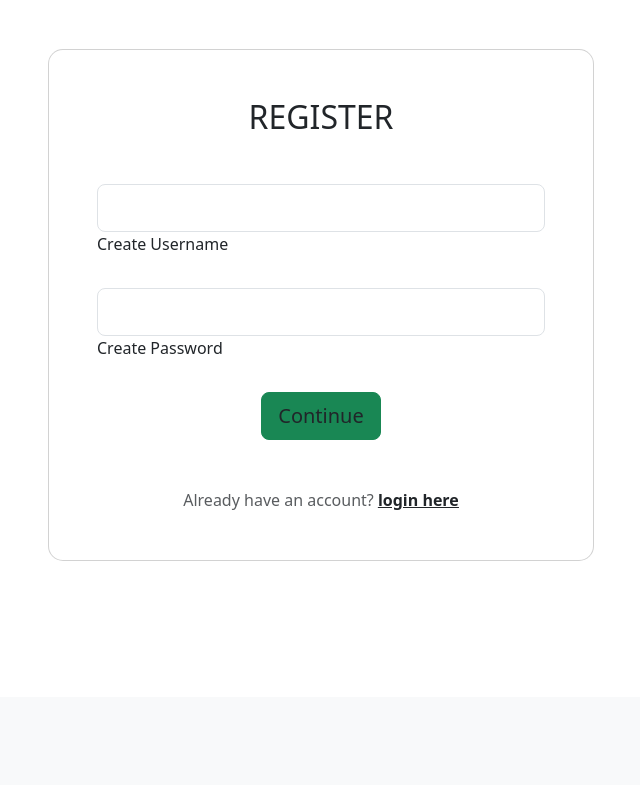
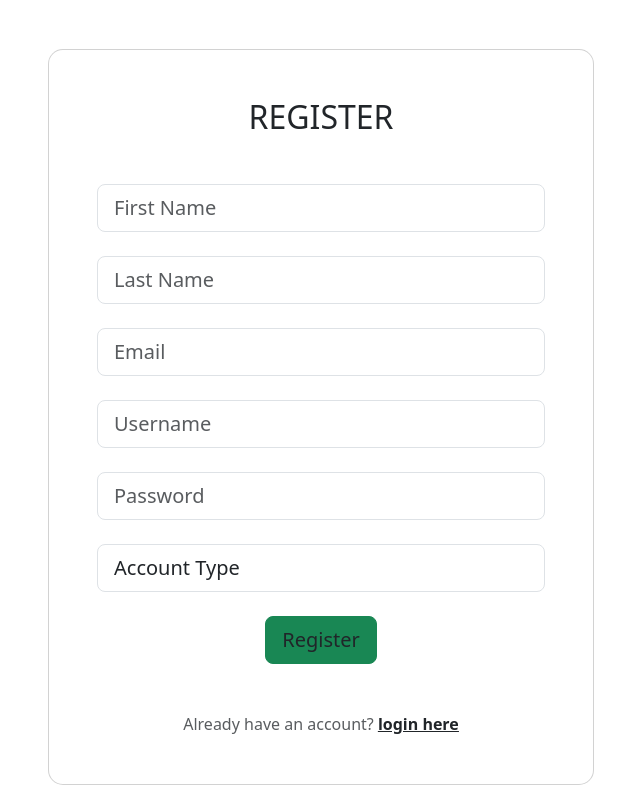
Before and after one commit to DogmaIAmGod/CSET180Final, a Flask app: page /accounts/register in a window 1280 px wide. Shown: the part 207-992 px from the top of the page, without its empty margins (319-959 px from the left). Before the commit the page ends 768 px from the top, so only its background shows below. Run offline with Flask 3, Linux system fonts and the light colour scheme.

Commit message:
register page with links

```diff
--- a/templates/login_page.html
+++ b/templates/login_page.html
@@ -28,8 +28,8 @@
                   class="btn btn-success btn-block btn-lg gradient-custom-4 text-body">Continue</button>
               </div>
 
-              <p class="text-center text-muted mt-5 mb-0">Don't have an account? <a href="#!"
-                  class="fw-bold text-body"><u>Sign up here</u></a></p>
+              <p class="text-center text-muted mt-5 mb-0">Don't have an account? <a href="/accounts/register"
+                  class="fw-bold text-body"><u>Register here</u></a></p>
 
             </form>
 
--- a/templates/register_page.html
+++ b/templates/register_page.html
@@ -12,23 +12,47 @@
             <form>
 
               <div class="form-outline mb-4">
-                <input type="text" id="form3Example1cg" class="form-control form-control-lg" />
-                <label class="form-label" for="form3Example1cg">Create Username</label>
+                <input type="text" id="form3Example2cg" class="form-control form-control-lg" placeholder="First Name" />
+<!--                <label class="form-label" for="form3Example1cg">First Name</label>-->
+              </div>
+
+              <div class="form-outline mb-4">
+                <input type="text" id="form3Example3cg" class="form-control form-control-lg" placeholder="Last Name" />
+<!--                <label class="form-label" for="form3Example1cg">Last Name</label>-->
+              </div>
+
+              <div class="form-outline mb-4">
+                <input type="text" id="form3Example5cg" class="form-control form-control-lg" placeholder="Email" />
+<!--                <label class="form-label" for="form3Example1cg">Email</label>-->
+              </div>
+
+              <div class="form-outline mb-4">
+                <input type="text" id="form3Example1cg" class="form-control form-control-lg" placeholder="Username" />
+<!--                <label class="form-label" for="form3Example1cg">Username</label>-->
               </div>
 
 
               <div class="form-outline mb-4">
-                <input type="password" id="form3Example4cg" class="form-control form-control-lg" />
-                <label class="form-label" for="form3Example4cg">Create Password</label>
+                <input type="password" id="form3Example4cg" class="form-control form-control-lg" placeholder="Password" />
+<!--                <label class="form-label" for="form3Example4cg">Password</label>-->
               </div>
 
+              <div class="form-outline mb-4">
+                <select name="type" class="input-field form-control form-control-lg" id="form3Example6cg">
+                  <option value="" disabled selected>Account Type</option>
+                  <option value="customer">Customer</option>
+                  <option value="admin">Admin</option>
+                  <option value="vendor">Vendor</option>
+                </select>
+<!--                <label class="form-label" for="form3Example1cg">Type</label>-->
+              </div>
 
               <div class="d-flex justify-content-center">
                 <button type="button"
-                  class="btn btn-success btn-block btn-lg gradient-custom-4 text-body">Continue</button>
+                  class="btn btn-success btn-block btn-lg gradient-custom-4 text-body">Register</button>
               </div>
 
-              <p class="text-center text-muted mt-5 mb-0">Already have an account? <a href="/CSET180Final/templates/login_page.html"
+              <p class="text-center text-muted mt-5 mb-0">Already have an account? <a href="/accounts/login"
                   class="fw-bold text-body"><u>login here</u></a></p>
 
             </form>
```
